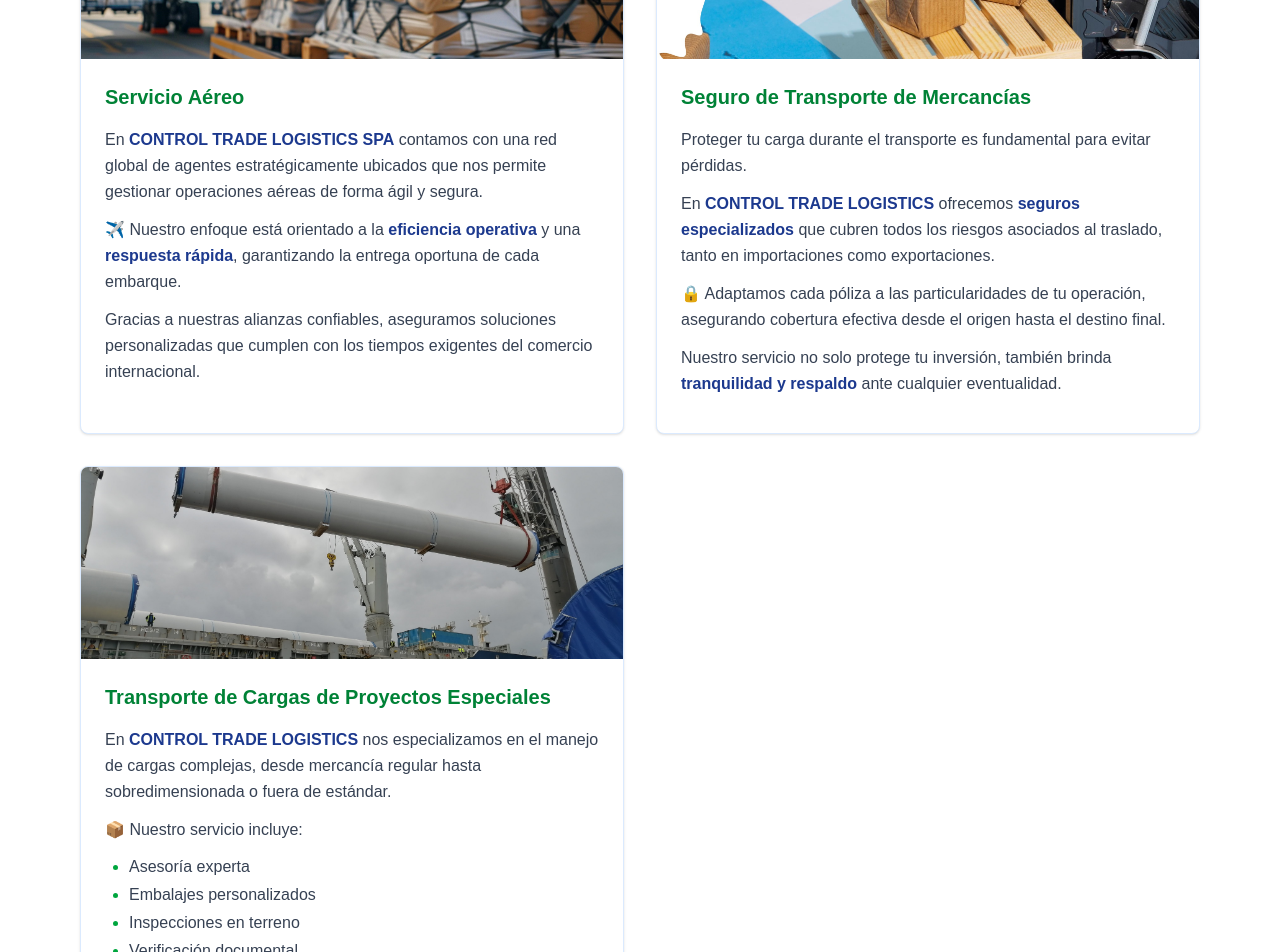
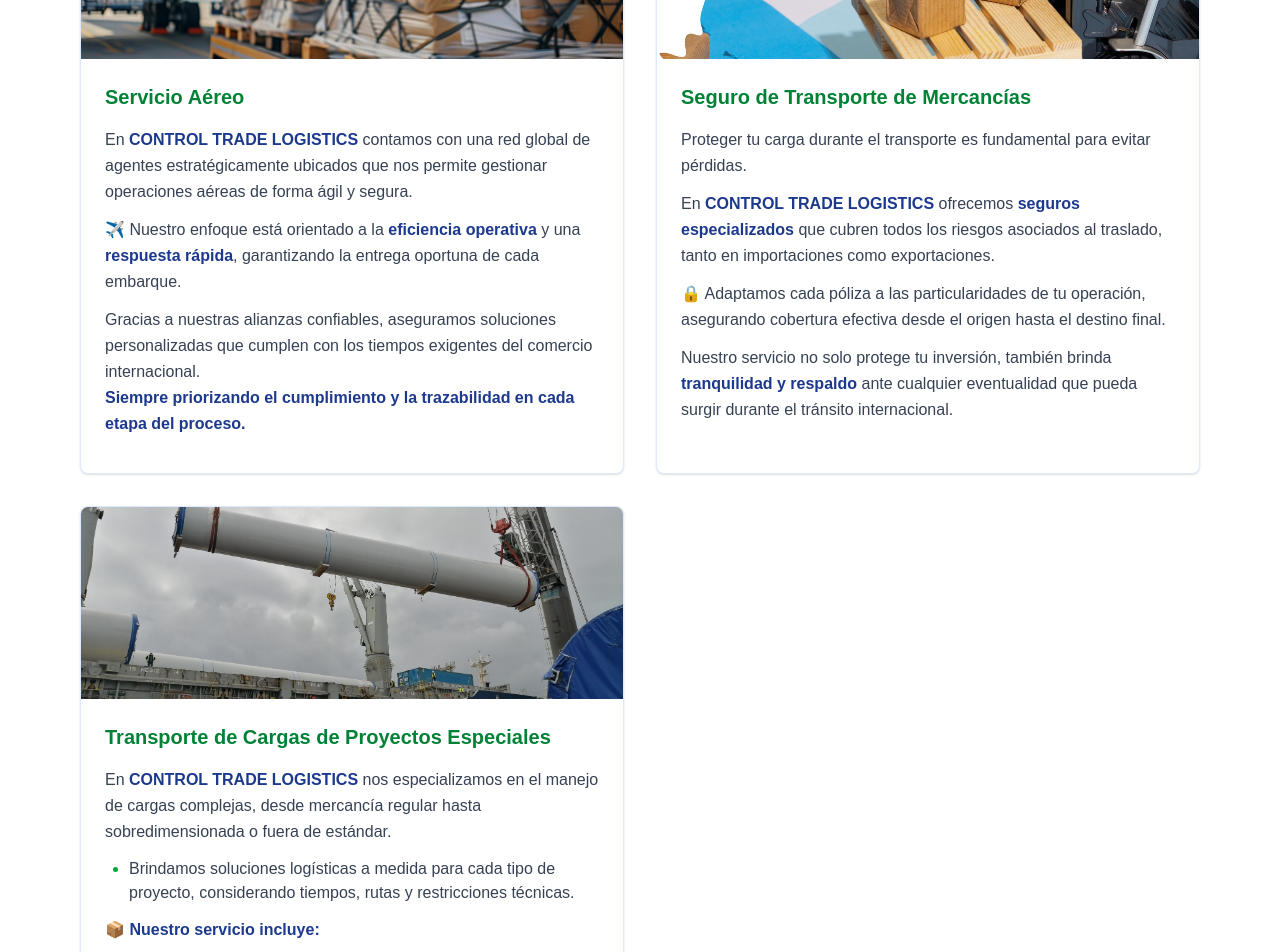
Before and after one commit to milicomvp/control-trade-prototipo2, a Next.js app: page / in a window 1280 px wide. Shown: the part 2020-2972 px from the top of the page. Built offline with nearby package versions, Linux system fonts and the light colour scheme.

Commit message:
Ajustes a textos de Servicios

```diff
--- a/src/components/ServiciosSection.tsx
+++ b/src/components/ServiciosSection.tsx
@@ -15,7 +15,7 @@ En **CONTROL TRADE LOGISTICS** desarrollamos soluciones especializadas en transp
 Trabajamos con los principales operadores navieros y gestionamos el tipo de contenedor más adecuado según cada operación.
 También ofrecemos la opción de carga consolidada (**LCL**), ideal para volúmenes menores, lo que permite agrupar órdenes y reducir costos.
 
-Nuestra experiencia garantiza eficiencia, planificación precisa y una operación segura de principio a fin.
+**Nuestra experiencia garantiza eficiencia, planificación precisa y una operación segura de principio a fin.**
       `,
     },
     {
@@ -36,11 +36,12 @@ Coordinamos cada embarque con precisión, adaptándonos a las necesidades espec
       titulo: "Servicio Aéreo",
       img: "/images/servicio-aereo.jpg",
       desc: `
-En **CONTROL TRADE LOGISTICS SPA** contamos con una red global de agentes estratégicamente ubicados que nos permite gestionar operaciones aéreas de forma ágil y segura.
+En **CONTROL TRADE LOGISTICS** contamos con una red global de agentes estratégicamente ubicados que nos permite gestionar operaciones aéreas de forma ágil y segura.
 
 ✈️ Nuestro enfoque está orientado a la **eficiencia operativa** y una **respuesta rápida**, garantizando la entrega oportuna de cada embarque.
 
 Gracias a nuestras alianzas confiables, aseguramos soluciones personalizadas que cumplen con los tiempos exigentes del comercio internacional.
+**Siempre priorizando el cumplimiento y la trazabilidad en cada etapa del proceso.**
       `,
     },
     {
@@ -53,7 +54,7 @@ En **CONTROL TRADE LOGISTICS** ofrecemos **seguros especializados** que cubren t
 
 🔒 Adaptamos cada póliza a las particularidades de tu operación, asegurando cobertura efectiva desde el origen hasta el destino final.
 
-Nuestro servicio no solo protege tu inversión, también brinda **tranquilidad y respaldo** ante cualquier eventualidad.
+Nuestro servicio no solo protege tu inversión, también brinda **tranquilidad y respaldo** ante cualquier eventualidad que pueda surgir durante el tránsito internacional.
       `,
     },
     {
@@ -61,8 +62,10 @@ Nuestro servicio no solo protege tu inversión, también brinda **tranquilidad y
       img: "/images/proyectos-especiales.jpg",
       desc: `
 En **CONTROL TRADE LOGISTICS** nos especializamos en el manejo de cargas complejas, desde mercancía regular hasta sobredimensionada o fuera de estándar.
+- Brindamos soluciones logísticas a medida para cada tipo de proyecto, considerando tiempos, rutas y restricciones técnicas.
 
-📦 Nuestro servicio incluye:
+
+📦 **Nuestro servicio incluye:**
 - Asesoría experta
 - Embalajes personalizados
 - Inspecciones en terreno
```
